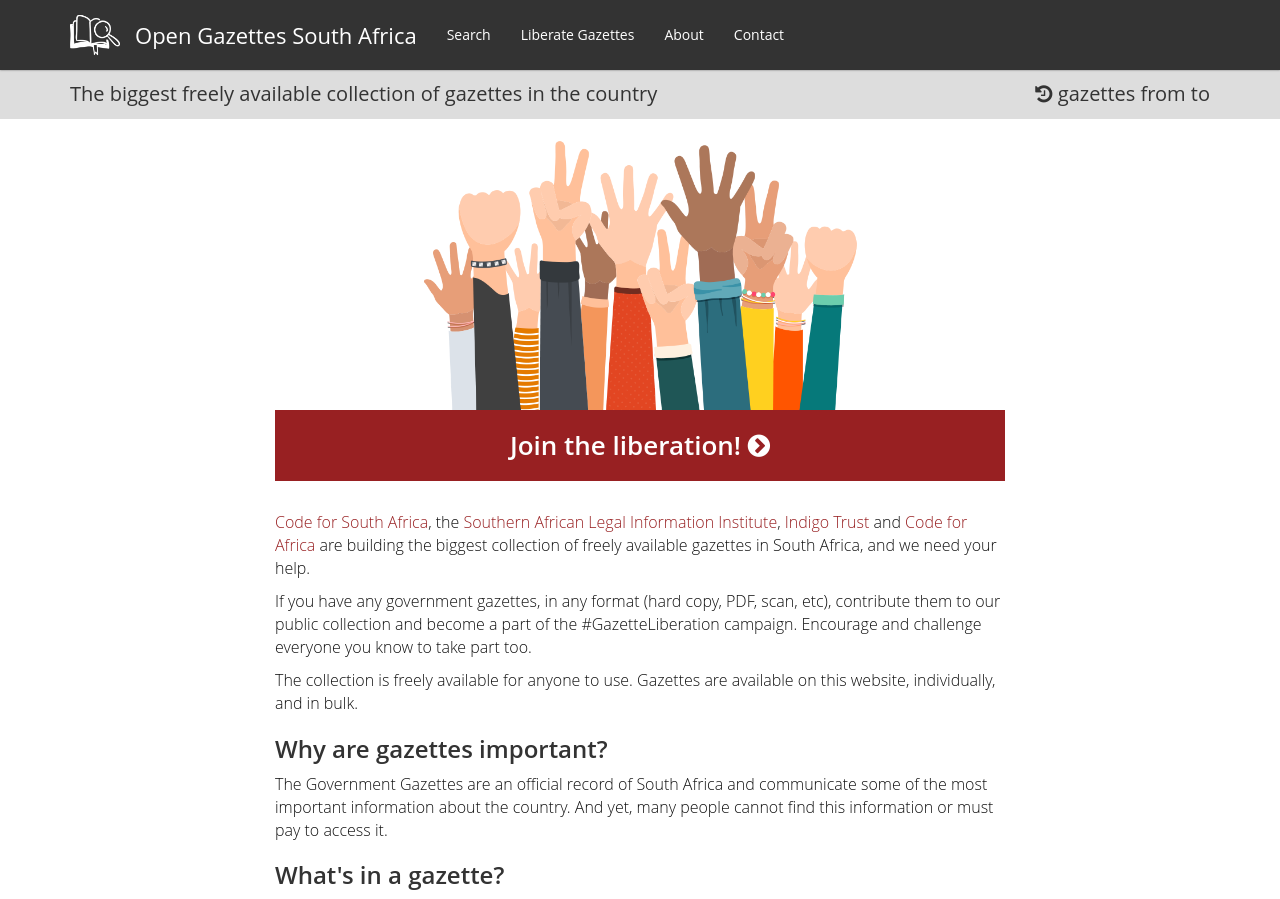
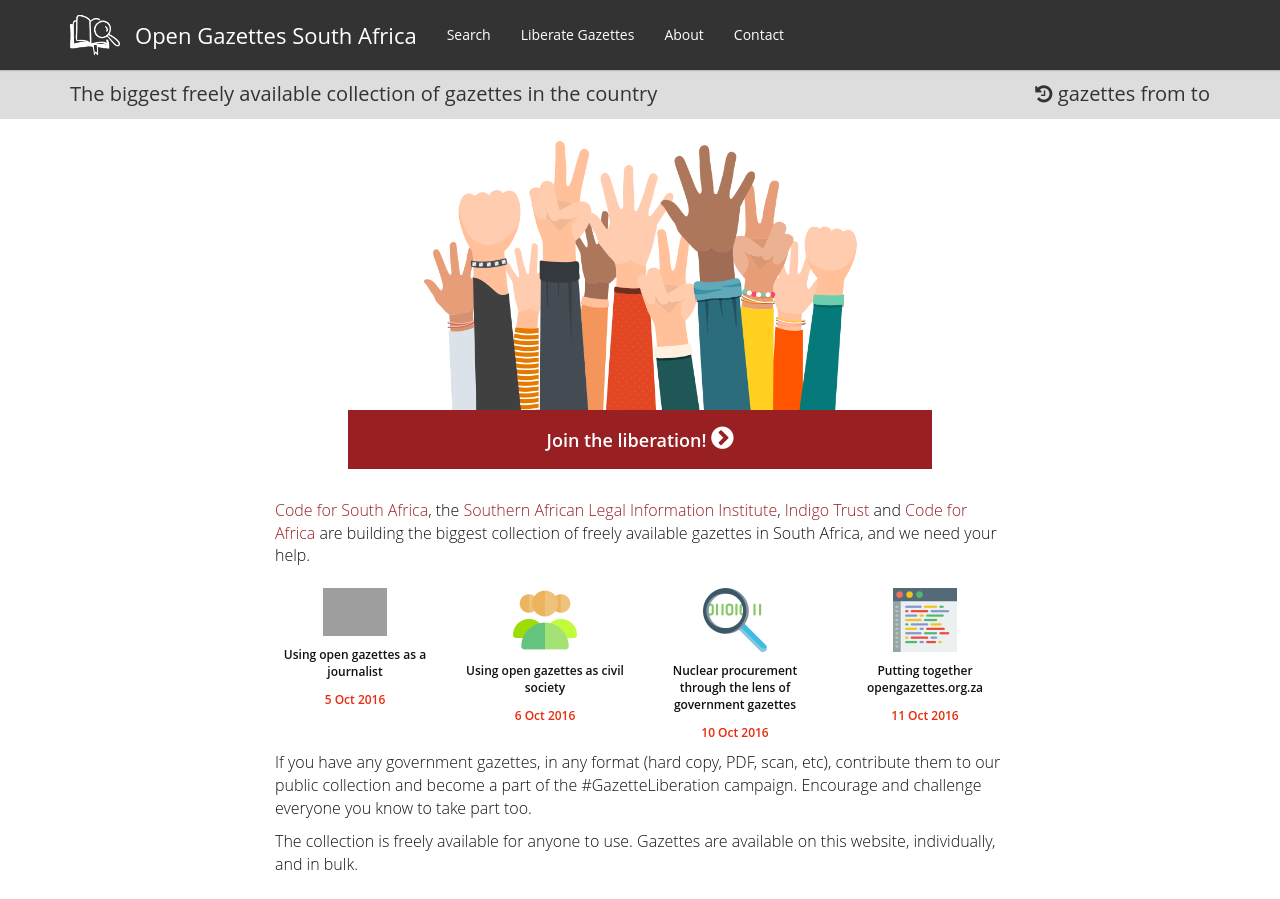
Before and after one commit to OpenUpSA/opengazettes, a Jekyll site: the page built from join.html, in a window 1280 px wide. Shown: the top 899 px of the page. Built offline with Jekyll 4.4.1, drawn with Linux system fonts in a browser that asks for light colours; comment, search, counter and statistics services are not loaded; grey boxes are pictures that could not be loaded.

Commit message:
add cta for blog posts to landing page

```diff
--- a/_sass/site.scss
+++ b/_sass/site.scss
@@ -299,10 +299,15 @@
 
 .big-cta {
     display: block;
-    padding: 15px;
+    padding: 13px;
     background-color: $link-color;
     color: white;
     border: 2px solid $link-color;
+
+    width: 80%;
+    font-size: 18px;
+    margin-left: auto;
+    margin-right: auto;
 
     &:hover {
       background-color: white;
--- a/join.html
+++ b/join.html
@@ -13,7 +13,37 @@
 		</div>
 
 		<div class="join_intro">
-				<p><a href="http://code4sa.org/" target="_blank">Code for South Africa</a>, the <a href="http://www.saflii.org/" target="_blank">Southern African Legal Information Institute</a>, <a href="https://indigotrust.org.uk/" target="_blank">Indigo Trust</a> and <a href="https://codeforafrica.org/" target="_blank">Code for Africa</a> are building the biggest collection of freely available gazettes in South Africa, and we need your help.</p><p>If you have any government gazettes, in any format (hard copy, PDF, scan, etc), contribute them to our public collection and become a part of the #GazetteLiberation campaign. Encourage and challenge everyone you know to take part too.</p><p>The collection is freely available for anyone to use. Gazettes are available on this website, individually, and in bulk.</p>
+				<p><a href="http://code4sa.org/" target="_blank">Code for South Africa</a>, the <a href="http://www.saflii.org/" target="_blank">Southern African Legal Information Institute</a>, <a href="https://indigotrust.org.uk/" target="_blank">Indigo Trust</a> and <a href="https://codeforafrica.org/" target="_blank">Code for Africa</a> are building the biggest collection of freely available gazettes in South Africa, and we need your help.</p>
+
+
+<section>
+    <div class="row icons-section">
+      <div class="col-xs-6 col-sm-3">
+        <img class="icons-cta" src="img/icons/news-breaking.png" alt="Using open gazettes as a journalist" width="64px" />
+        <p>Using open gazettes as a journalist</p>
+        <p class="due">5 Oct 2016</p>
+      </div>
+      <div class="col-xs-6 col-sm-3">
+        <img class="icons-cta" src="img/icons/group.png" alt="Using open gazettes as civil society" width="64px" />
+        <p>Using open gazettes as civil society</p>
+        <p class="due">6 Oct 2016</p>
+      </div>
+      <div class="col-xs-6 col-sm-3">
+      <img class="icons-cta" src="img/icons/password.png" alt="Nuclear procurement through the lens of government gazettes" width="64px" />
+      <p>Nuclear procurement through the lens of government gazettes</p>
+      <p class="due">10 Oct 2016</p>
+      </div>
+      <div class="col-xs-6 col-sm-3">
+        <img class="icons-cta" src="img/icons/browser.png" alt="Putting together opengazettes.org.za" width="64px" />
+        <p>Putting together opengazettes.org.za</p>
+        <p class="due">11 Oct 2016</p>
+      </div>
+    </div>
+ </section>
+
+
+
+				<p>If you have any government gazettes, in any format (hard copy, PDF, scan, etc), contribute them to our public collection and become a part of the #GazetteLiberation campaign. Encourage and challenge everyone you know to take part too.</p><p>The collection is freely available for anyone to use. Gazettes are available on this website, individually, and in bulk.</p>
 
 				<h2>Why are gazettes important?</h2>
 				<p>The Government Gazettes are an official record of South Africa and communicate some of the most important information about the country. And yet, many people cannot find this information or must pay to access it.</p>
```
Also changed, not shown: about.html (+7 -4 lines), index.html (+15 -0 lines).
